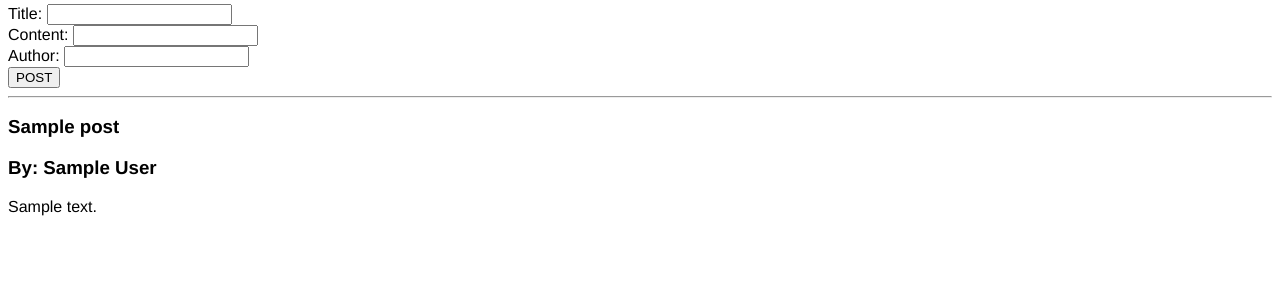
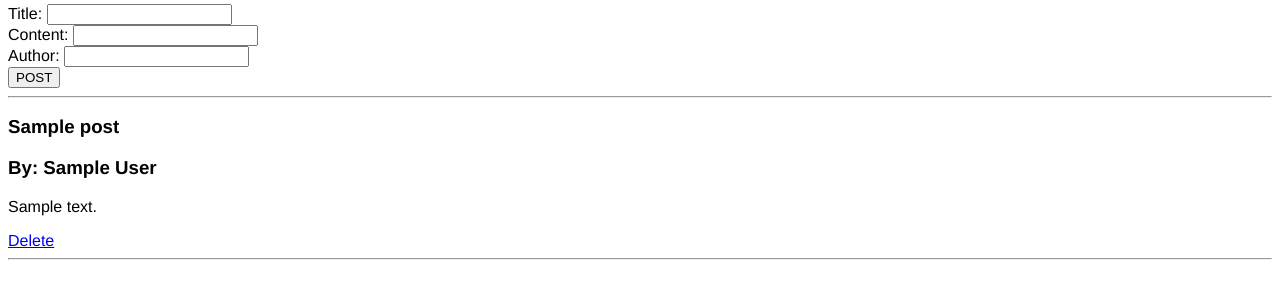
Before and after one commit to safwanvk/blog-flask, a Flask app: page /posts in a window 1280 px wide. Shown: the part 146-446 px from the top of the page. Run offline with Flask 2, Linux system fonts and the light colour scheme; tables that the repository leaves empty hold one stand-in row (values such as "Sample post").

Commit message:
:zap: Set Delete Post

```diff
--- a/app.py
+++ b/app.py
@@ -40,5 +40,13 @@ def posts():
         return render_template('posts.html', context=all_posts)
 
 
+@app.route('/posts/delete/<int:id>')
+def delete(id):
+    post = BlogPost.query.get_or_404(id)
+    db.session.delete(post)
+    db.session.commit()
+    return redirect('/posts')
+
+
 if __name__ == "__main__":
     app.run(debug=True)
--- a/templates/posts.html
+++ b/templates/posts.html
@@ -24,6 +24,8 @@
   <h3>By: N/A</h3>
 {% endif %}
 <p>{{ post.content }}</p>
+<a href="/posts/delete/{{ post.id }}">Delete</a>
+<hr>
 {% endfor %}
 </body>
 {% endblock %}
```
Also changed, not shown: posts.db.
